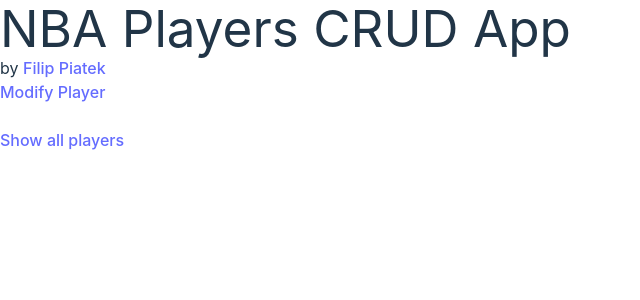
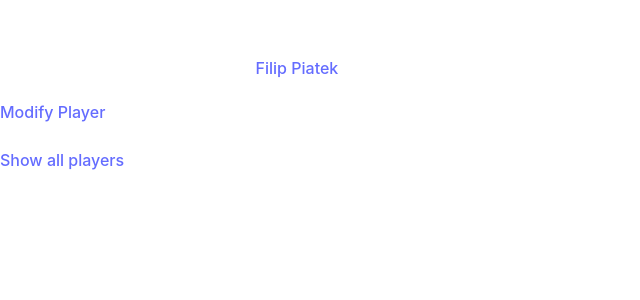
Before and after one commit to AveJaPl/nba_ts, a React (Vite) app in the folder nba_ts/client/: page / in a window 1280 px wide. Shown: the top 300 px of the page, without its empty margins (0-640 px from the left). Built offline with nearby package versions, Linux system fonts and the light colour scheme.

Commit message:
fixed bug with tailwind

```diff
--- a/nba_ts/client/tailwind.config.js
+++ b/nba_ts/client/tailwind.config.js
@@ -1,8 +1,16 @@
 /** @type {import('tailwindcss').Config} */
 export default {
-  content: [],
+  purge: ['./src/**/*.{js,jsx,ts,tsx}', './public/index.html'],
   theme: {
-    extend: {},
+    extend: {
+      colors: {
+        'nba-blue': '#1D428A',
+        'nba-red': '#CE1141',
+        'nba-gray': '#BCC4CC',
+        'nba-white': '#FFFFFF',
+
+    },
   },
   plugins: [],
 }
+}
```
